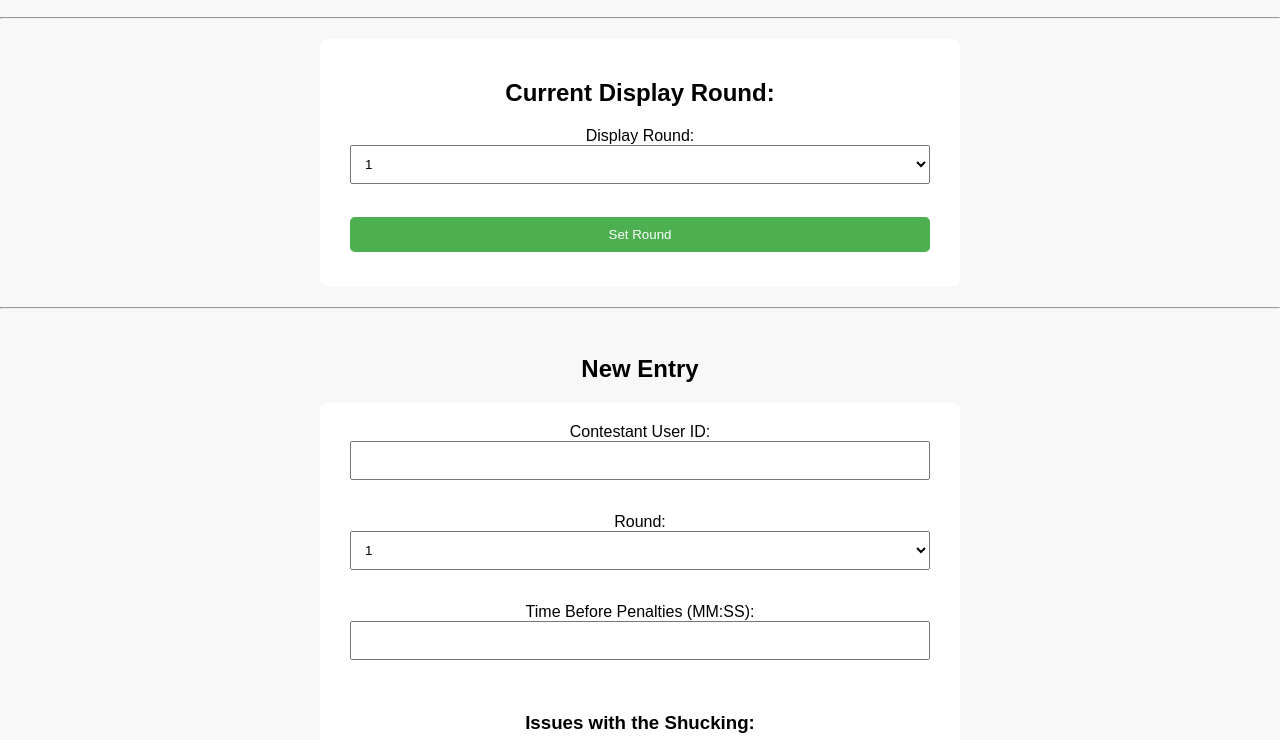
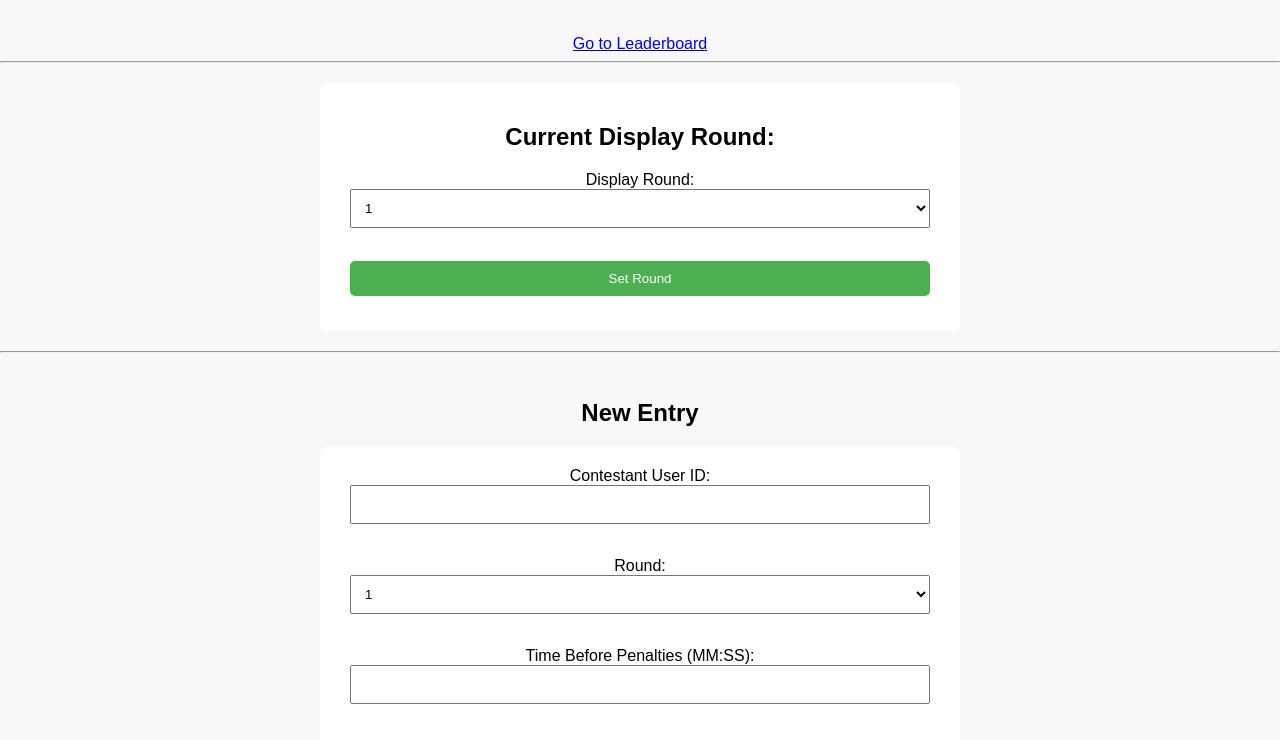
Before and after one commit to phillipmckee/oysterfest_leaderboard, a website: page public/admin.html in a window 1280 px wide. Shown: the part 91-831 px from the top of the page. Drawn offline with Linux system fonts and the light colour scheme; no server answers.

Commit message:
Adding links to admin side and user side

```diff
--- a/public/admin.html
+++ b/public/admin.html
@@ -8,6 +8,9 @@
 </head>
 <body>
     <h1>Admin Interface</h1>
+    <br>
+    <a href="index.html">Go to Leaderboard</a>
+    <br>
     <hr>
     <form id="roundForm">
         <h2 id="currentDisplayRound">Current Display Round: </h2>
```
Also changed, not shown: public/index.html (+1 -0 lines).
